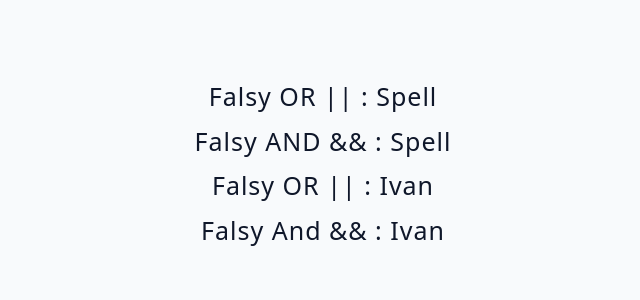
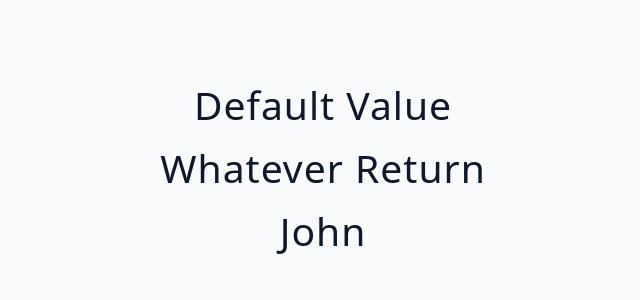
Before and after one commit to ivansemashko/ReactJSCA, a React (Vite) app in the folder 3-advanced-react/: page / in a window 1280 px wide. Shown: the top 300 px of the page, without its empty margins (317-957 px from the left). Built offline with nearby package versions, Linux system fonts and the light colour scheme.

Commit message:
Update: Examples

```diff
--- a/3-advanced-react/src/App.jsx
+++ b/3-advanced-react/src/App.jsx
@@ -1,4 +1,4 @@
-import Started from './tutorial/03-conditional-rendering/starter/04-short-circuit-overview'
+import Started from './tutorial/03-conditional-rendering/starter/05-short-circuit-examples'
 function App() {
   return (
     <div className="container">
--- a/3-advanced-react/src/tutorial/03-conditional-rendering/starter/04-short-circuit-overview.jsx
+++ b/3-advanced-react/src/tutorial/03-conditional-rendering/starter/04-short-circuit-overview.jsx
@@ -9,9 +9,9 @@ const ShortCircuitOverview = () => {
   return (
     <div>
       <h4>Falsy OR || : {text || 'Spell'}</h4>
-      <h4>Falsy AND && : {text || 'Spell'}</h4>
+      <h4>Falsy AND && : {text && 'Spell'}</h4>
       <h4>Falsy OR || : {name || 'Spell'}</h4>
-      <h4>Falsy and && : {name || 'Spell'}</h4>
+      <h4>Falsy and && : {name && 'Spell'}</h4>
     </div>
   )
 }
--- a/3-advanced-react/src/tutorial/03-conditional-rendering/starter/05-short-circuit-examples.jsx
+++ b/3-advanced-react/src/tutorial/03-conditional-rendering/starter/05-short-circuit-examples.jsx
@@ -1,14 +1,34 @@
-import { useState } from 'react';
+import { useState } from 'react'
 
 const ShortCircuitExamples = () => {
   // falsy
-  const [text, setText] = useState('');
+  const [text, setText] = useState('')
   // truthy
-  const [name, setName] = useState('susan');
-  const [user, setUser] = useState({ name: 'john' });
-  const [isEditing, setIsEditing] = useState(false);
+  const [name, setName] = useState('susan')
+  const [user, setUser] = useState({ name: 'john' })
+  const [isEditing, setIsEditing] = useState(false)
 
-  return <h2>short circuit - examples</h2>;
-};
+  return (
+    <div>
+      <h2>{text || 'default value'}</h2>
+      {text && (
+        <div>
+          <h2>whatever return</h2>
+          <h2>{name}</h2>
+        </div>
+      )}
+      {user && <SomeComponent name={user.name} />}
+    </div>
+  )
+}
 
-export default ShortCircuitExamples;
+const SomeComponent = ({ name }) => {
+  return (
+    <div>
+      <h2>whatever return</h2>
+      <h2>{name}</h2>
+    </div>
+  )
+}
+
+export default ShortCircuitExamples
```
